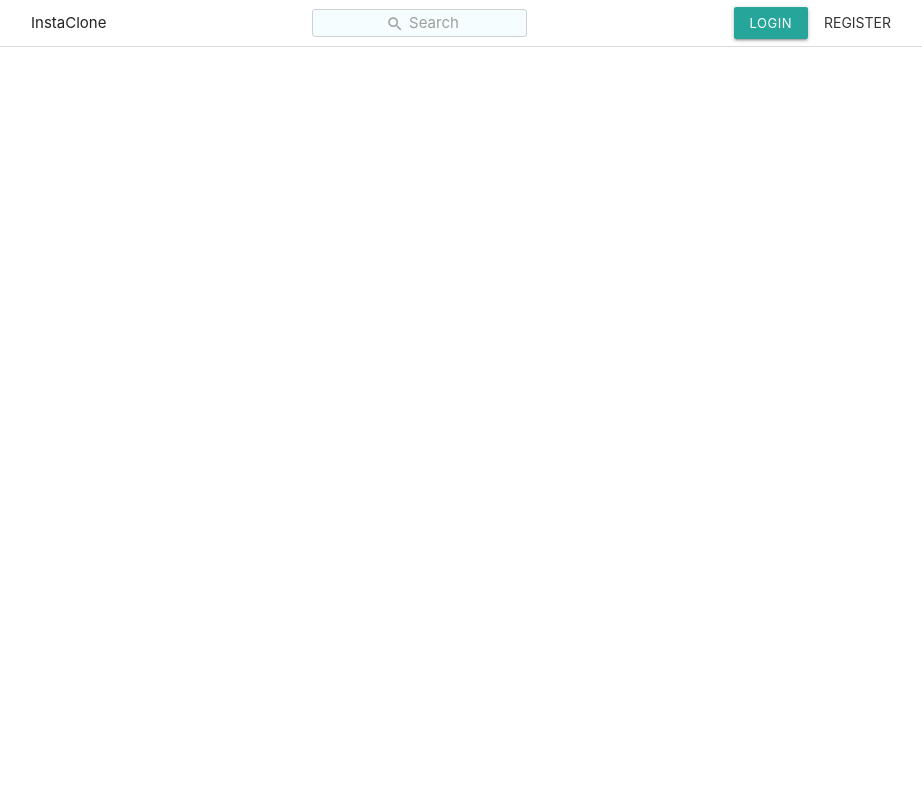
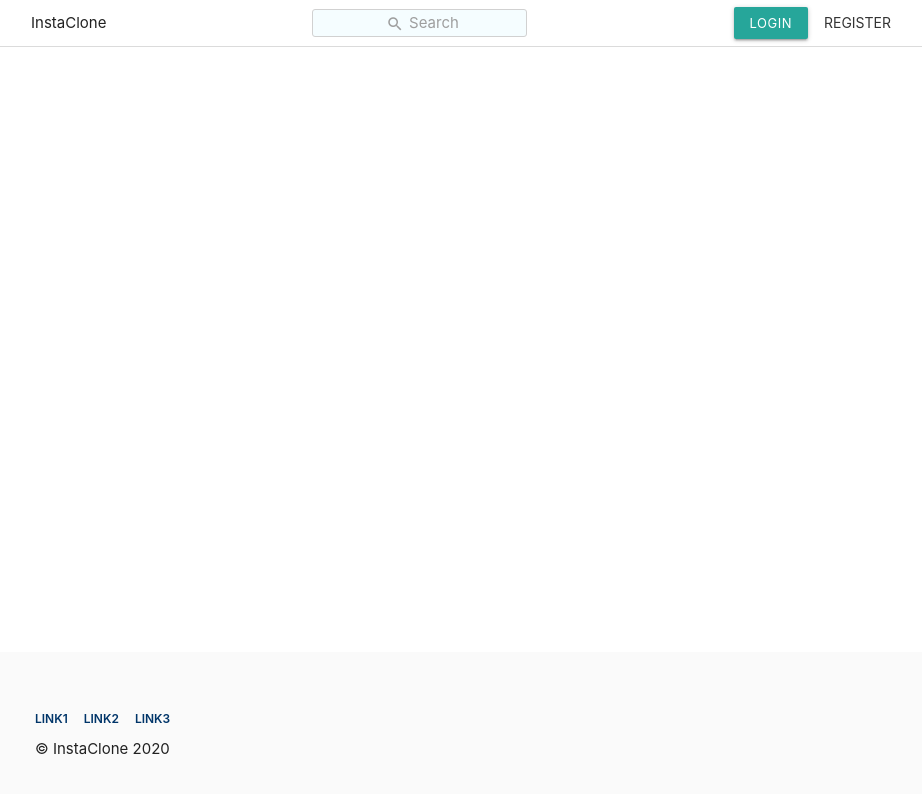
Before and after one commit to dariadia/gb_insta_clone, a Vue app in the folder app/: page /1 in a window 1280 px wide. Shown: the top 794 px of the page, without its empty margins (171-1093 px from the left). Built offline with nearby package versions, Linux system fonts and the light colour scheme.

Commit message:
[*] добавлен footer, небольшой рефакторинг, добавлен preloader

```diff
--- a/app/src/App.vue
+++ b/app/src/App.vue
@@ -7,7 +7,7 @@
 </template>
 
 <script>
-  import MainLayout from './layouts/MainLayout'
+  import MainLayout from './layouts/main/MainLayout'
   import 'materialize-css/dist/js/materialize.min';
 
   export default {
@@ -16,9 +16,7 @@
         return 'main-layout';
       }
     },
-    components: {
-      MainLayout
-    }
+    components: { MainLayout }
   }
 </script>
 
--- a/app/src/components/AccountControl.vue
+++ b/app/src/components/AccountControl.vue
@@ -5,11 +5,10 @@
       <button class="btn-flat">Register</button>
     </div>
     <div v-if="!isGuest" class="user__buttons">
-        <button class="waves-effect waves-red btn-small" v-on:click="logout">
+        <button class="waves-effect waves-red btn-small red lighten-2" v-on:click="logout">
            <i class="material-icons">exit_to_app</i>
         </button>
     </div>
-
   </div>
 </template>
 
@@ -18,7 +17,7 @@
   export default {
     computed: {
       isGuest () {
-        return this.$store.getters['isGuest'] /// магия ужас....
+        return this.$store.getters['isGuest']
       }
     },
     methods: { login, logout }
--- /dev/null
+++ b/app/src/components/common/Preloader.vue
@@ -0,0 +1,38 @@
+<template>
+  <div class="preloader__container">
+    <div :class="`preloader-wrapper ${ size } active`">
+      <div class="spinner-layer spinner-green-only">
+        <div class="circle-clipper left">
+          <div class="circle"/>
+        </div>
+        <div class="gap-patch">
+          <div class="circle"/>
+        </div>
+        <div class="circle-clipper right">
+          <div class="circle"/>
+        </div>
+      </div>
+    </div>
+  </div>
+</template>
+
+<script>
+  /**
+   * Доступные типы размеров big small
+   * как сделать настраивание динамически пока незнаю, в реакте с этим проще
+   **/
+  export const SIZES = { BIG: 'big', SMALL: 'small' };
+  export default {
+    props: {
+      size: String
+    },
+    name: "Preloader",
+  }
+</script>
+
+<style scoped>
+  .preloader__container {
+    padding: 20px;
+    text-align: center;
+  }
+</style>
--- a/app/src/layouts/MainLayout.vue
+++ /dev/null
@@ -1,23 +0,0 @@
-<template>
-  <div class="page">
-    <header-component/>
-    <div class="page__body">
-      <router-view/>
-    </div>
-    <div class="page__footer"></div>
-  </div>
-</template>
-
-<script>
-  import HeaderComponent from '../components/HeaderComponent';
-  export default {
-    name: "MainLayout.vue",
-    components: {
-      HeaderComponent
-    }
-  }
-</script>
-
-<style scoped>
-
-</style>
--- /dev/null
+++ b/app/src/layouts/main/MainLayout.vue
@@ -0,0 +1,32 @@
+<template>
+  <div class="page">
+    <header-component/>
+    <div class="page__body">
+      <router-view/>
+    </div>
+    <footer-component/>
+  </div>
+</template>
+
+<script>
+  import HeaderComponent from './_partial/HeaderComponent';
+  import FooterComponent from './_partial/FooterComponent';
+
+  export default {
+    name: 'MainLayout.vue',
+    components: {
+      HeaderComponent, FooterComponent
+    }
+  }
+</script>
+
+<style lang="scss">
+  .page {
+    display: flex;
+    flex-direction: column;
+    height: 100vh;
+    .page__body {
+      flex-grow: 1;
+    }
+  }
+</style>
--- /dev/null
+++ b/app/src/layouts/main/_partial/FooterComponent.vue
@@ -0,0 +1,60 @@
+<template>
+  <footer class="footer">
+    <div class="container">
+      <ul class="info__links">
+        <li v-for="link in links" :key="`link#${ link.id }`">
+          <a :href="link.href" class="link">{{ link.label }}</a>
+        </li>
+      </ul>
+      <span>&copy; InstaClone 2020</span>
+    </div>
+  </footer>
+</template>
+
+<script>
+  export default {
+    data() {
+      return {
+        links: [
+          { id: 1, label:'link1', href: '#' },
+          { id: 2, label:'link2', href: '#' },
+          { id: 3, label:'link3', href: '#' },
+        ]
+      }
+    },
+    name: "FooterComponent",
+    components: {
+    }
+  };
+</script>
+
+<style lang="scss">
+
+  footer.footer {
+    padding: 0 20px;
+    background-color: rgba(var(--b3f,250,250,250),1);
+
+    .container {
+      max-width: 1012px;
+      padding: 40px 0;
+
+      .info__links {
+        display: flex;
+        margin-bottom: 3px;
+        margin-right: 16px;
+        list-style: none;
+
+        .link {
+          color: #003569;
+          font-weight: 600;
+          line-height: 18px;
+          font-size: 12px;
+          text-transform: uppercase;
+          display: inline-block;
+          margin-bottom: 7px;
+          margin-right: 16px;
+        }
+      }
+    }
+  }
+</style>
--- a/app/src/components/HeaderComponent.vue
+++ b/app/src/layouts/main/_partial/HeaderComponent.vue
@@ -9,9 +9,9 @@
 </template>
 
 <script>
-  import Logo from './Logo';
-  import SearchButton from './SearchButton';
-  import AccountControl from './AccountControl';
+  import Logo from '../../../components/Logo';
+  import SearchButton from '../../../components/SearchButton';
+  import AccountControl from '../../../components/AccountControl';
 
   export default {
     name: "HeaderComponent",
--- a/app/src/views/Home.vue
+++ b/app/src/views/Home.vue
@@ -1,16 +1,24 @@
 <template>
   <div class="container">
     <div v-if="loading">
-    LOADING
+      <preloader size="big"/>
     </div>
-
     <div v-if="!loading">
-      NOT LOADING
+      <div v-if="mediaList && mediaList.length">
+        <div v-for="media in mediaList" :key="`media#${ media }`">
+          {{ media }}
+        </div>
+      </div>
+      <h3 v-else>Media not Found</h3>
     </div>
   </div>
 </template>
 
 <script>
+  /**
+   * @todo оставить доработку для задачи "Подключить компонент MEDIA"
+   **/
+  import Preloader from "../components/common/Preloader";
   import { getMedia } from '../vuex/modules/mediaModule/actions';
   export default {
     data() {
@@ -20,27 +28,19 @@
     },
     computed: {
       mediaList () {
-        const media = this.$store.getters[ 'mediaList' ];
-        console.log({ media, t: this.$attrs.loading });
-        return media;
+        return this.$store.getters[ 'mediaList' ];
       }
     },
 
     mounted () {
-      console.log( 'MOUNTED' );
       this.loading = true;
       setTimeout( () => {
-        console.log( 'timeout' );
          getMedia().then( () => {
           this.loading = false
          })
-      }, 10000)
+      }, 2000)
     },
 
-    methods: {
-      makeRequest () {
-
-      }
-    }
+    components: { Preloader }
   }
 </script>
--- a/app/src/vuex/store/index.js
+++ b/app/src/vuex/store/index.js
@@ -6,33 +6,32 @@ import MediaModule from '../modules/mediaModule';
 
 Vue.use( Vuex );
 
+/** Список плагинов приложения */
 const plugins = [];
 
+/** Подключаем все что нужно для разработки **/
 if ( process.env.NODE_ENV !== 'production' ) {
     plugins.push( createLogger() );
 }
 
 /**
- * Стандарнтый набор, изучаю...
+ * Состояние всего приложения, так как скорее всего разработка будет модульной, станарные ключи были убранны
+ * @type { object } Vuex.Store
  **/
 const store = new Vuex.Store({
-  state: {},
-  /**
-   * Мутации, Аля Reducer в Redux, служат для обновления состояния приложения от вызова какихто действий
-   * PS: мутации какоето неудачное название, удобнее они лиш в дом что ненужен громадный switch
-   *       разделил их по группам, чтоб не рос данный файл
-   **/
-  mutations: {},
-  getters: {},
-  setters: {},
-  actions: {},
   modules: { UserModule, MediaModule },
   plugins
 });
 
 /**
- * @return { void|Promise }
+ * Метод для вызова действий конкретного модуля ( или просто действия в store )
+ * Используется в actions, чтоб не тянуть за собой store, а инициировать лиш аргументами
+ * @param { object<{ type: string, payload: object }> } action
+ * @return { Promise }
  **/
-export const dispatch = ({ type, payload }) => store.dispatch( type, payload );
+export const dispatch = ( action ) => {
+  const { type, payload } = action;
+  return  store.dispatch( type, payload );
+};
 
 export default store;
```
